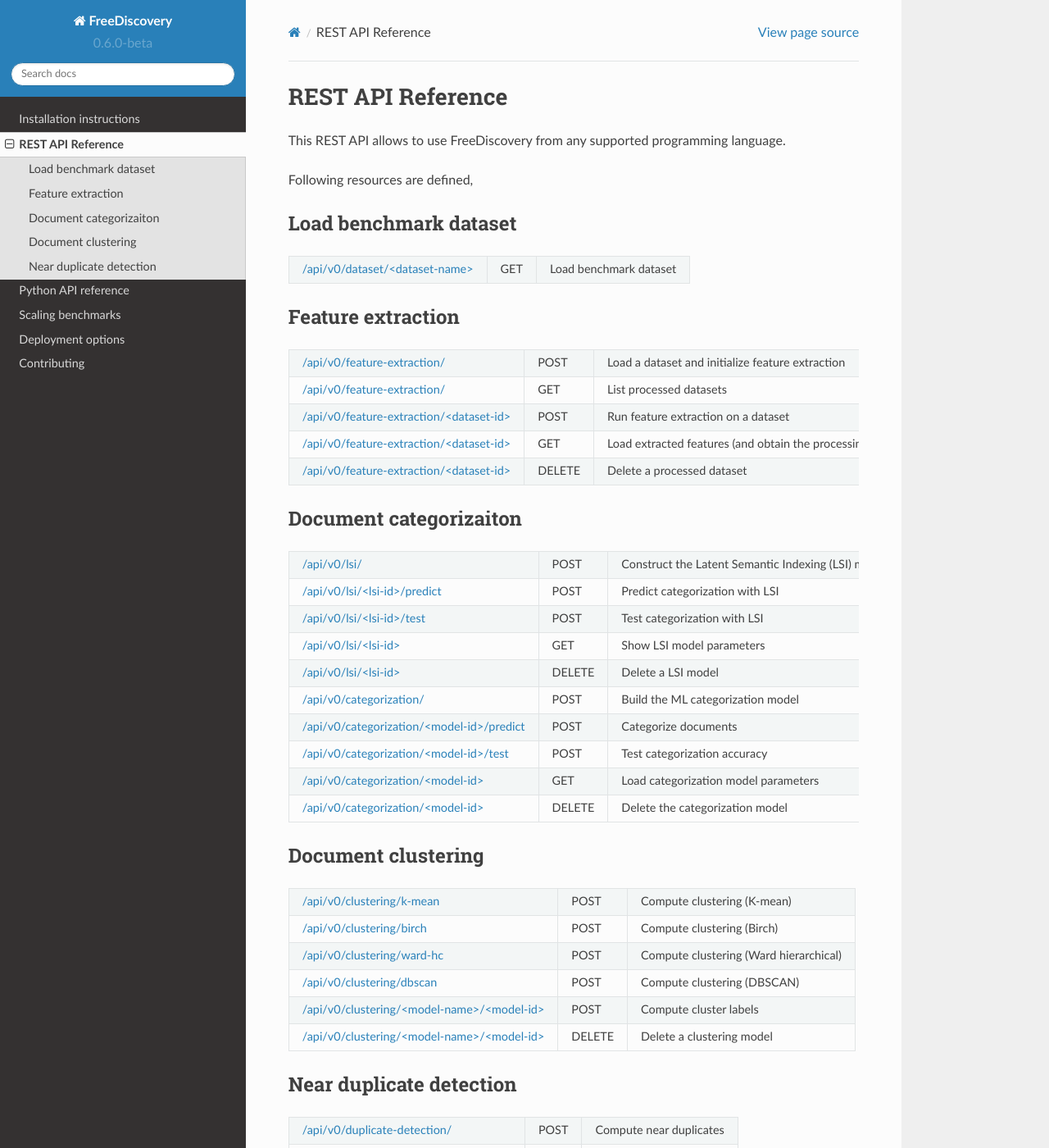
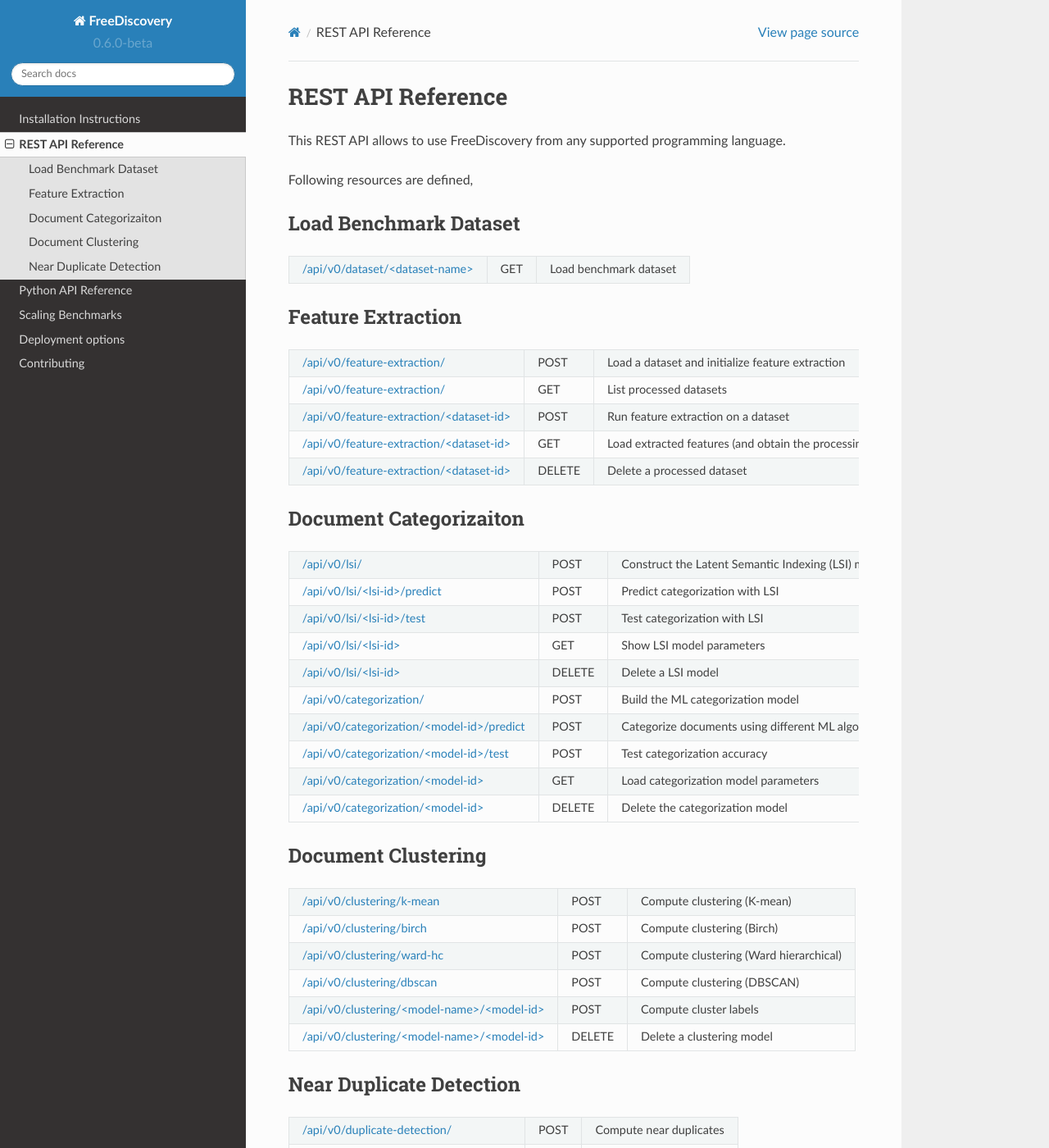
Before and after one commit to FreeDiscovery/FreeDiscovery, a Sphinx documentation site: the page built from doc/rest_api/index.rst, in a window 1280 px wide and 1400 px high. Shown: the whole window at 82% size. Built offline with Sphinx 7.4.7 and the Read the Docs theme 2.0.0, drawn with Linux system fonts in a browser that asks for light colours; pages that are not in the unit, such as notebooks, are missing from menus.

Commit message:
Capitalizing documentation sections

```diff
--- a/doc/python_api.rst
+++ b/doc/python_api.rst
@@ -1,4 +1,4 @@
-Python API reference
+Python API Reference
 ====================
 
 Two types of classes can be found in FreeDiscovery,
--- a/doc/rest_api/index.rst
+++ b/doc/rest_api/index.rst
@@ -5,14 +5,14 @@
 
 Following resources are defined,
 
-Load benchmark dataset
+Load Benchmark Dataset
 ----------------------
 
 =======================================================  ======  =========================================================
 `/api/v0/dataset/<dataset-name> <./dataset_get.html>`_   GET     Load benchmark dataset
 =======================================================  ======  =========================================================
 
-Feature extraction
+Feature Extraction
 ------------------
 
 ===================================================================================  ======  =========================================================
@@ -23,7 +23,7 @@
 `/api/v0/feature-extraction/<dataset-id> <./feature_extraction_delete.html>`_        DELETE  Delete a processed dataset
 ===================================================================================  ======  =========================================================
 
-Document categorizaiton
+Document Categorizaiton
 -----------------------
 
 =================================================================================  =======  =========================================================
@@ -33,14 +33,14 @@
 `/api/v0/lsi/<lsi-id> <./lsi_get.html>`_                                           GET      Show LSI model parameters
 `/api/v0/lsi/<lsi-id> <./lsi_delete.html>`_                                        DELETE   Delete a LSI model
 `/api/v0/categorization/ <./categorization_post.html>`_                            POST     Build the ML categorization model
-`/api/v0/categorization/<model-id>/predict <./categorization_predict_post.html>`_  POST     Categorize documents
+`/api/v0/categorization/<model-id>/predict <./categorization_predict_post.html>`_  POST     Categorize documents using different ML algorithms
 `/api/v0/categorization/<model-id>/test <./categorization_test_post.html>`_        POST     Test categorization accuracy
 `/api/v0/categorization/<model-id> <./categorization_element_get.html>`_           GET      Load categorization model parameters
 `/api/v0/categorization/<model-id> <./categorization_element_delete.html>`_        DELETE   Delete the categorization model
 =================================================================================  =======  =========================================================
 
 
-Document clustering
+Document Clustering
 -------------------
 
 ======================================================================================  ======  =========================================================
@@ -53,7 +53,7 @@
 ======================================================================================  ======  =========================================================
 
 
-Near duplicate detection
+Near Duplicate Detection
 ------------------------
 
 ==================================================================================  ======  =========================================================
--- a/doc/scaling_benchmarks.rst
+++ b/doc/scaling_benchmarks.rst
@@ -1,4 +1,4 @@
-Scaling benchmarks
+Scaling Benchmarks
 ==================
 
 This page aims to summarize the performance and scaling of the algorithms used in FreeDiscovery.
```
Also changed, not shown: other parts of doc/scaling_benchmarks.rst (+2 -2 lines), doc/contributing.md (+2 -2 lines), doc/installation_instructions.md (+5 -5 lines), 1 other file.
